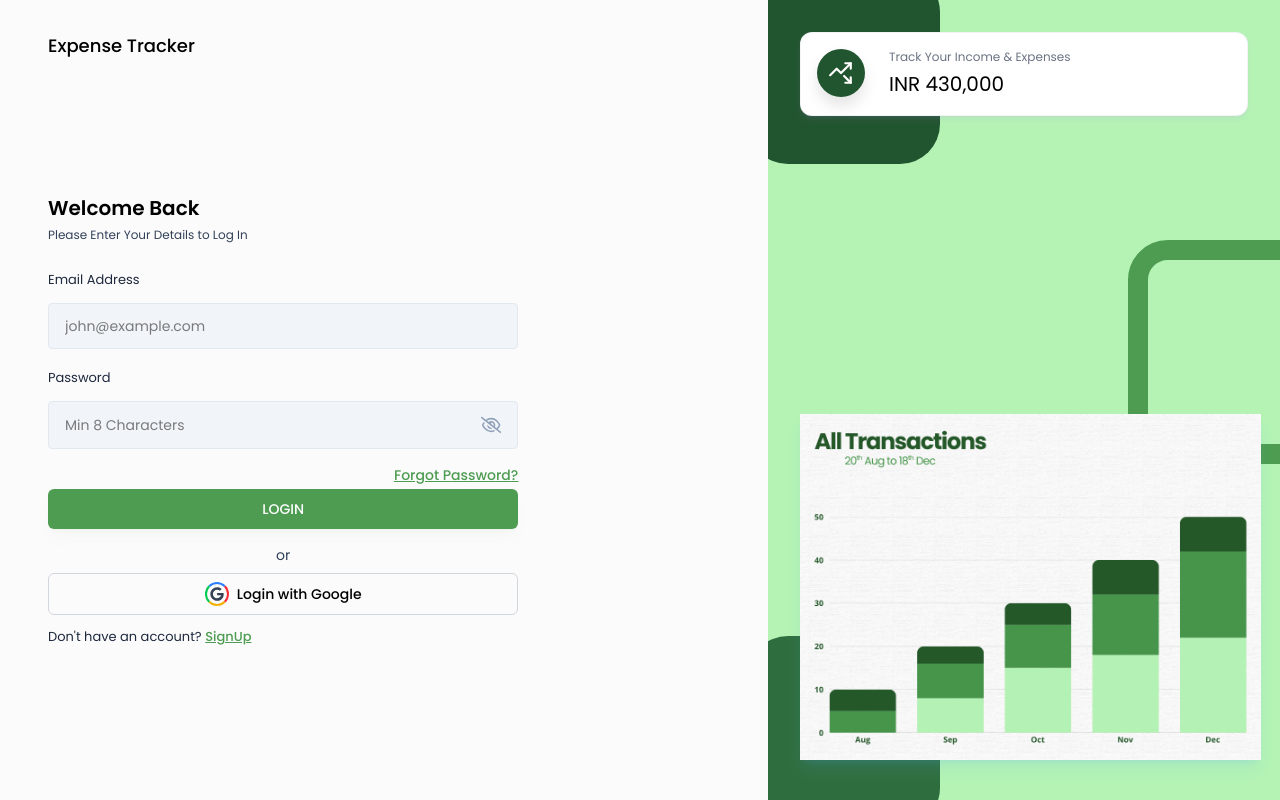
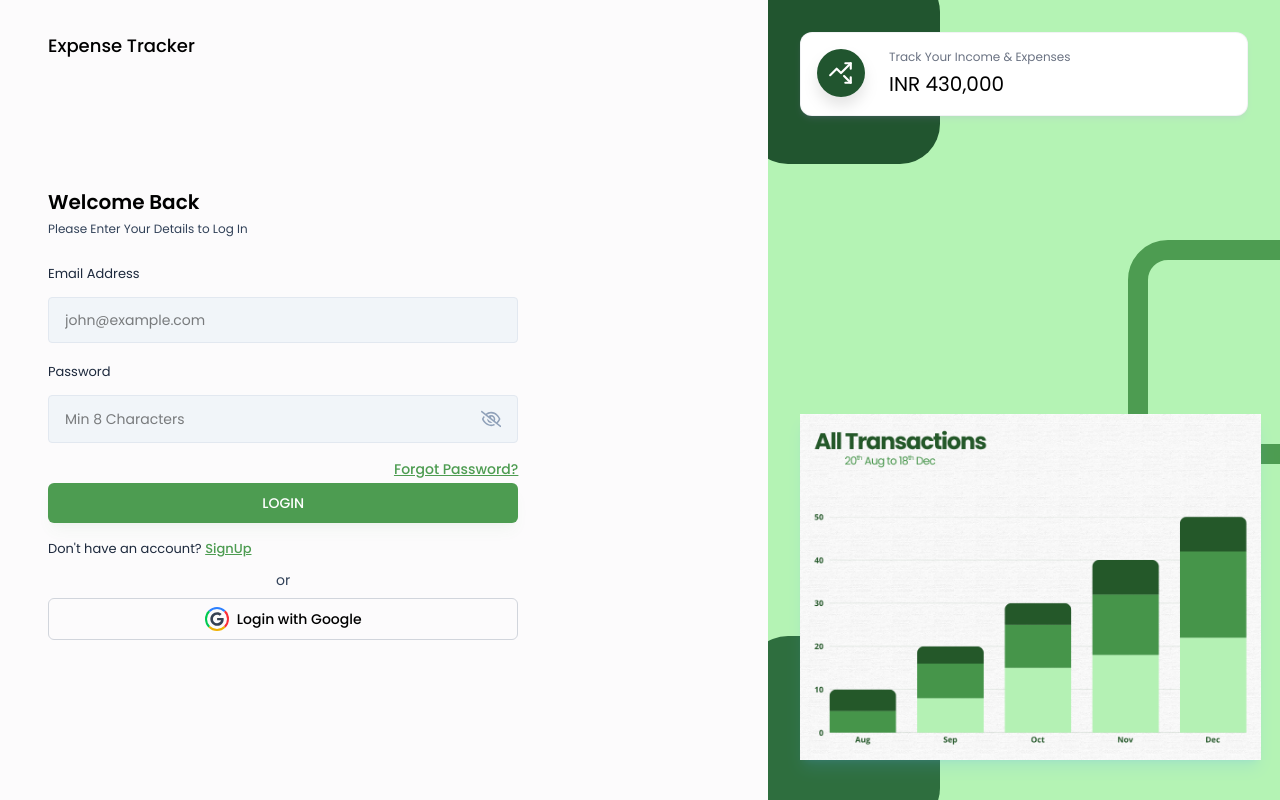
Before and after one commit to lathiyayashvi/MERN_PROJECT, a React (Vite) app in the folder frontend/expenseApp/: page /login in a window 1280 px wide. Built offline with nearby package versions, Linux system fonts and the light colour scheme.

Commit message:
Update Login.jsx file

```diff
--- a/frontend/expenseApp/src/pages/Auth/Login.jsx
+++ b/frontend/expenseApp/src/pages/Auth/Login.jsx
@@ -1,7 +1,6 @@
-import React, { useContext, useEffect, useState } from "react";
+import React, { useContext, useState } from "react";
 import AuthLayout from "../../components/layouts/AuthLayout";
-import { useNavigate } from "react-router-dom";
-import { Link } from "react-router-dom";
+import { useNavigate, Link } from "react-router-dom";
 import Input from "../../components/Inputs/Input";
 import { validateEmail } from "../../utils/helper";
 import axiosInstance from "../../utils/axiosInstance";
@@ -16,14 +15,14 @@ const Login = () => {
   const [isLoading, setIsLoading] = useState(false);
 
   const { updateUser } = useContext(UserContext);
-
   const navigate = useNavigate();
 
   const handleGoogleLogin = () => {
     console.log("Google login clicked");
     try {
       setIsLoading(true);
-      window.location.href = "https://expensetracker-12ws.onrender.com/api/v1/auth/google";
+      window.location.href =
+        "https://expensetracker-12ws.onrender.com/api/v1/auth/google";
     } catch (error) {
       console.error("Error login with google", error);
     } finally {
@@ -31,7 +30,6 @@ const Login = () => {
     }
   };
 
-  // Handle Login Form Submit
   const handleLogin = async (e) => {
     e.preventDefault();
 
@@ -56,13 +54,8 @@ const Login = () => {
       const { user, token } = response.data;
 
       updateUser(user);
-
-      // ✅ Save token and user
       localStorage.setItem("token", token);
       localStorage.setItem("user", JSON.stringify(user));
-
-      // console.log("user logged in: ",user);
-      // console.log("login response: ", response.data);
 
       if (user.isAccountVerified) {
         navigate("/dashboard");
@@ -118,6 +111,15 @@ const Login = () => {
             LOGIN
           </button>
 
+          <p className="text-[13px] text-slate-800 mt-3">
+            Don't have an account?{" "}
+            <Link className="font-medium text-primary underline" to="/signUp">
+              SignUp
+            </Link>
+          </p>
+        </form>
+
+        {/* ✅ Google login button is placed outside the form */}
         <div className="my-3 text-center">
           <p className="text-sm text-slate-700 mb-2">or</p>
           <button
@@ -132,14 +134,6 @@ const Login = () => {
             <span className="text-sm font-medium">Login with Google</span>
           </button>
         </div>
-
-          <p className="text-[13px] text-slate-800 mt-3">
-            Don't have an account?{" "}
-            <Link className="font-medium text-primary underline" to="/signUp">
-              SignUp
-            </Link>
-          </p>
-        </form>
       </div>
     </AuthLayout>
   );
```
Lines whose indentation alone changed are shown as unchanged.
